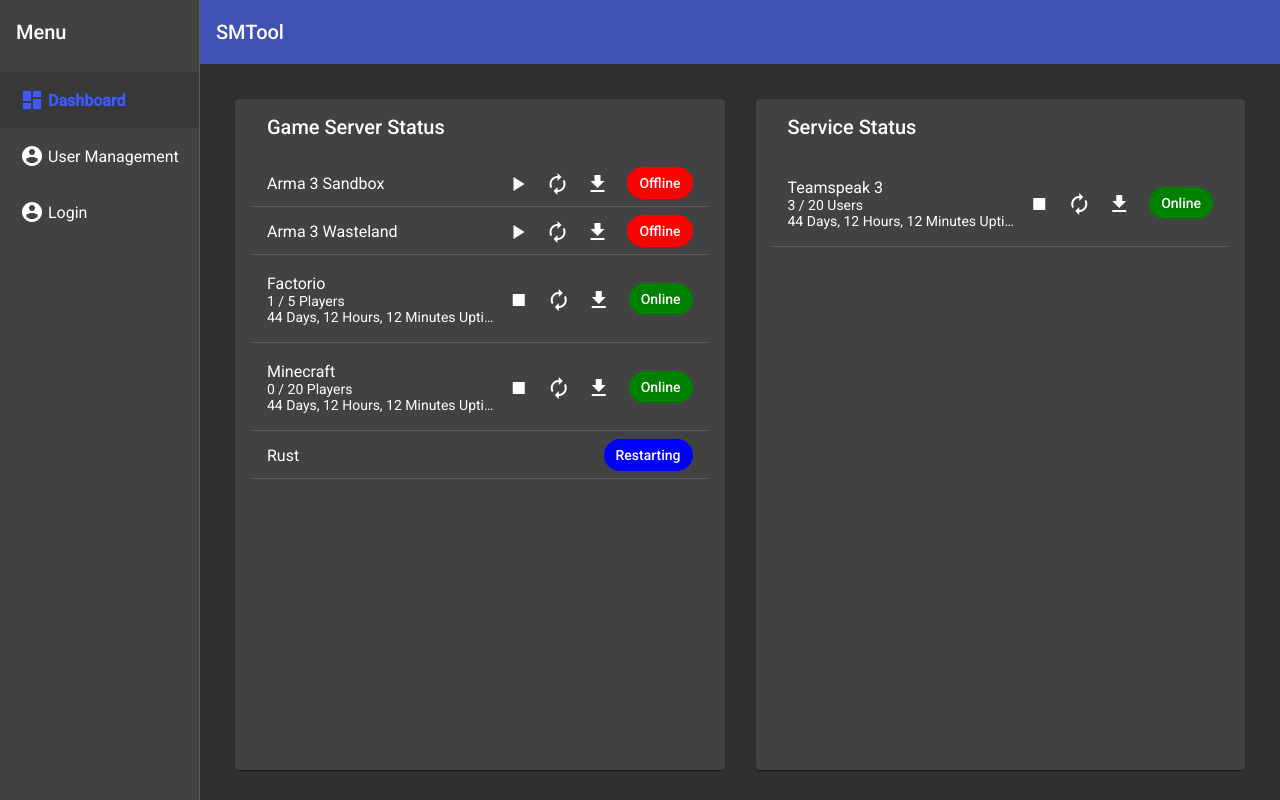
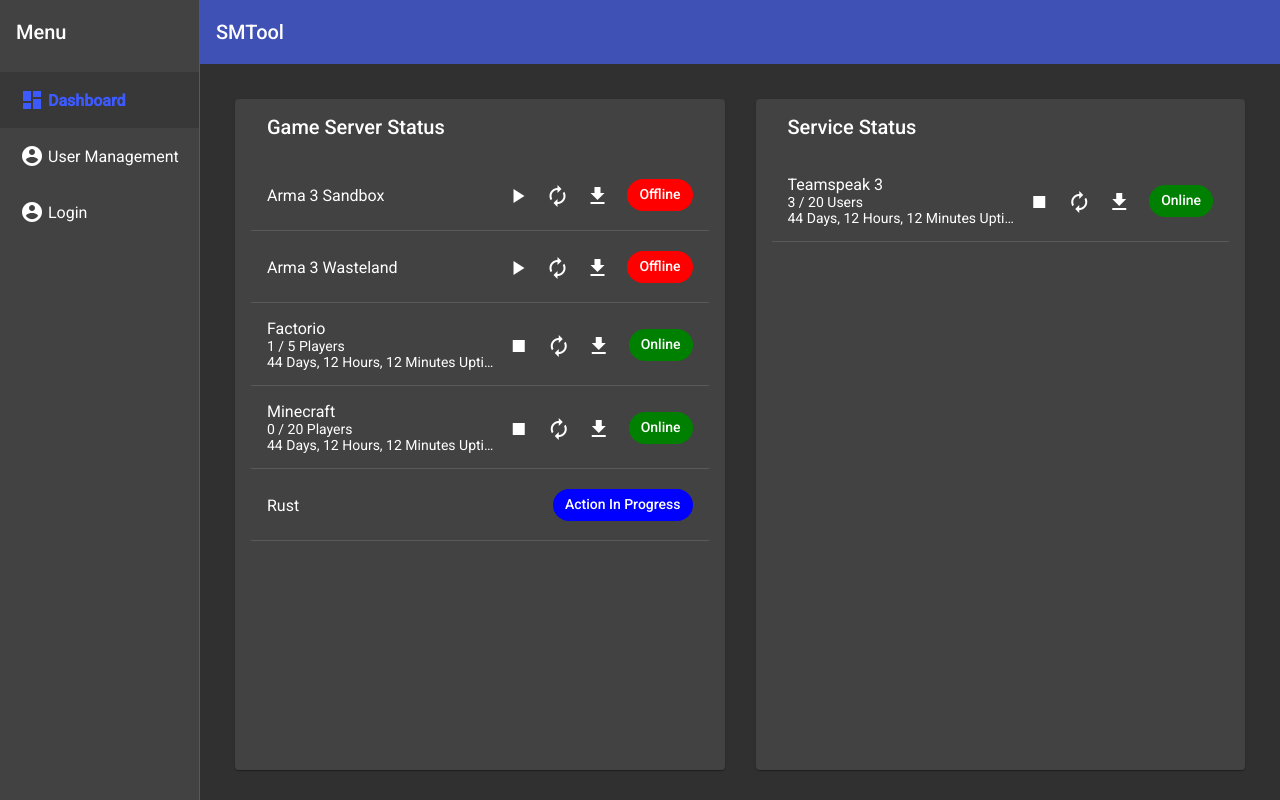
Before and after one commit to luuktap/smtool-frontend, an Angular app: page /dashboard in a window 1280 px wide. Built offline with nearby package versions, Linux system fonts and the light colour scheme.

Commit message:
replace text

```diff
--- a/src/app/components/dashboard/dashboard.component.html
+++ b/src/app/components/dashboard/dashboard.component.html
@@ -53,9 +53,9 @@
                 </ng-template>
               </ng-container>
               <mat-chip-list>
-                <mat-chip class="server-offline" *ngIf="server.status == 0">Offline</mat-chip>
-                <mat-chip class="server-online" *ngIf="server.status == 1">Online</mat-chip>
-                <mat-chip class="server-restarting" *ngIf="server.status == 2">Restarting</mat-chip>
+                <mat-chip mat-line class="server-offline" *ngIf="server.status == 0">Offline</mat-chip>
+                <mat-chip mat-line class="server-online" *ngIf="server.status == 1">Online</mat-chip>
+                <mat-chip mat-line class="server-restarting" *ngIf="server.status == 2">Action In Progress</mat-chip>
               </mat-chip-list>
               <mat-divider></mat-divider>
             </mat-list-item>
@@ -118,9 +118,9 @@
                 </ng-template>
               </ng-container>
               <mat-chip-list>
-                <mat-chip class="server-offline" *ngIf="service.status == 0">Offline</mat-chip>
-                <mat-chip class="server-online" *ngIf="service.status == 1">Online</mat-chip>
-                <mat-chip class="server-restarting" *ngIf="service.status == 2">Restarting</mat-chip>
+                <mat-chip mat-line class="server-offline" *ngIf="service.status == 0">Offline</mat-chip>
+                <mat-chip mat-line class="server-online" *ngIf="service.status == 1">Online</mat-chip>
+                <mat-chip mat-line class="server-restarting" *ngIf="service.status == 2">Action In Progress</mat-chip>
               </mat-chip-list>
               <mat-divider></mat-divider>
             </mat-list-item>
```
